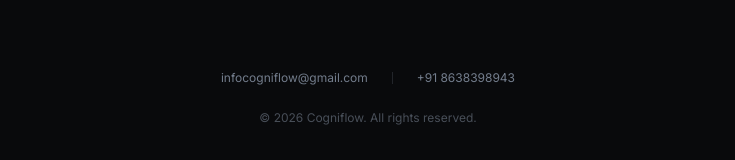
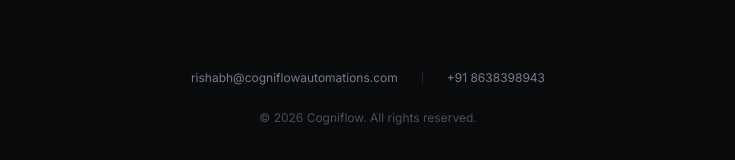
Before and after one commit to Rishabh2004821/cogniflow-automations, a Next.js app: page / in a window 1280 px wide. Shown: the part 7176-7336 px from the top of the page, without its empty margins (272-1007 px from the left). Built offline with nearby package versions, Linux system fonts and the light colour scheme.

Commit message:
Update site-footer.tsx

```diff
--- a/components/site-footer.tsx
+++ b/components/site-footer.tsx
@@ -15,7 +15,7 @@ export function SiteFooter() {
         </div>
 
         <div className="flex flex-wrap items-center justify-center gap-6 text-xs text-muted-foreground">
-          <span>infocogniflow@gmail.com</span>
+          <span>rishabh@cogniflowautomations.com</span>
           <span className="hidden h-3 w-px bg-border sm:block" />
           <span>+91 8638398943</span>
         </div>
```
